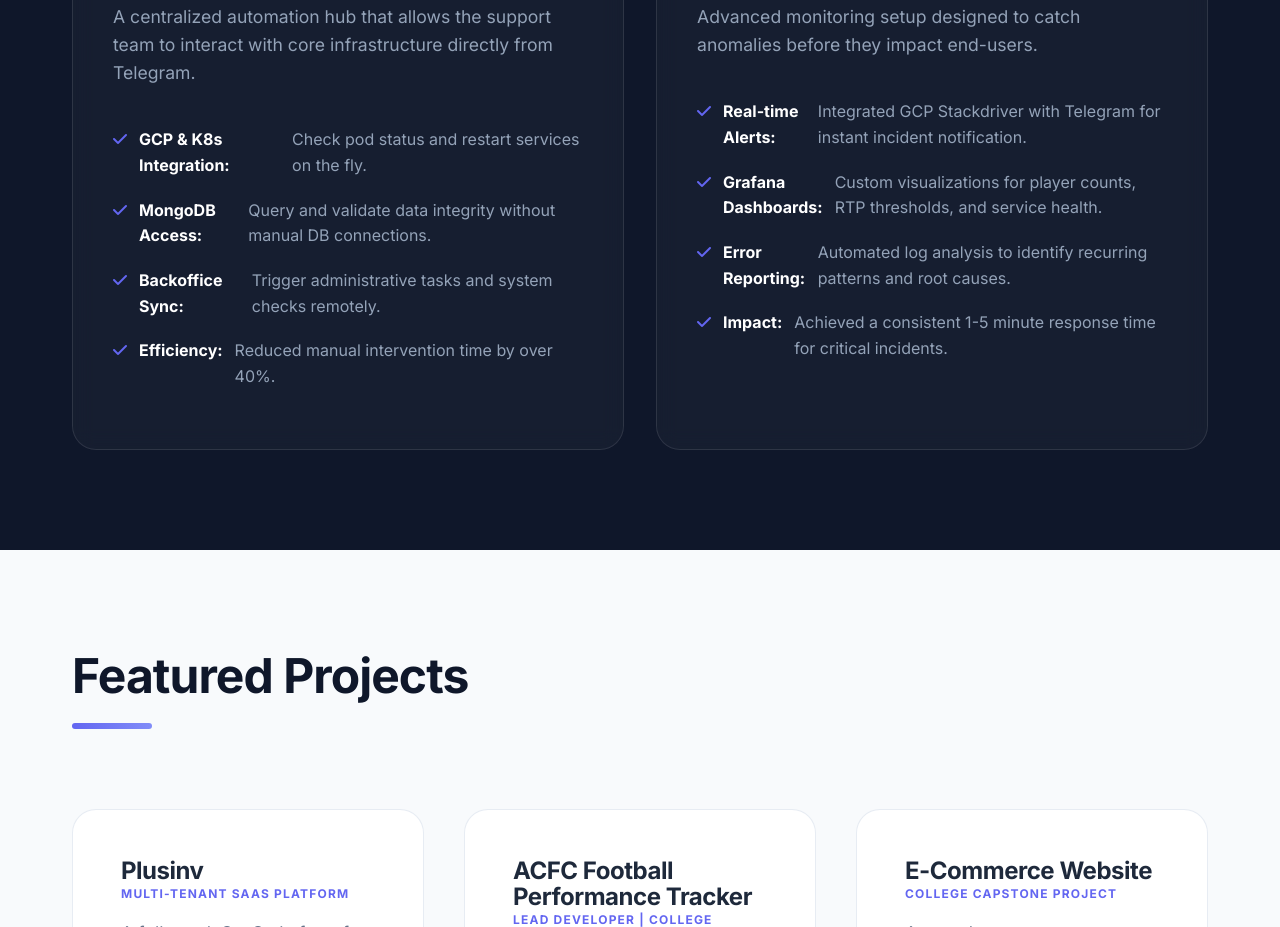
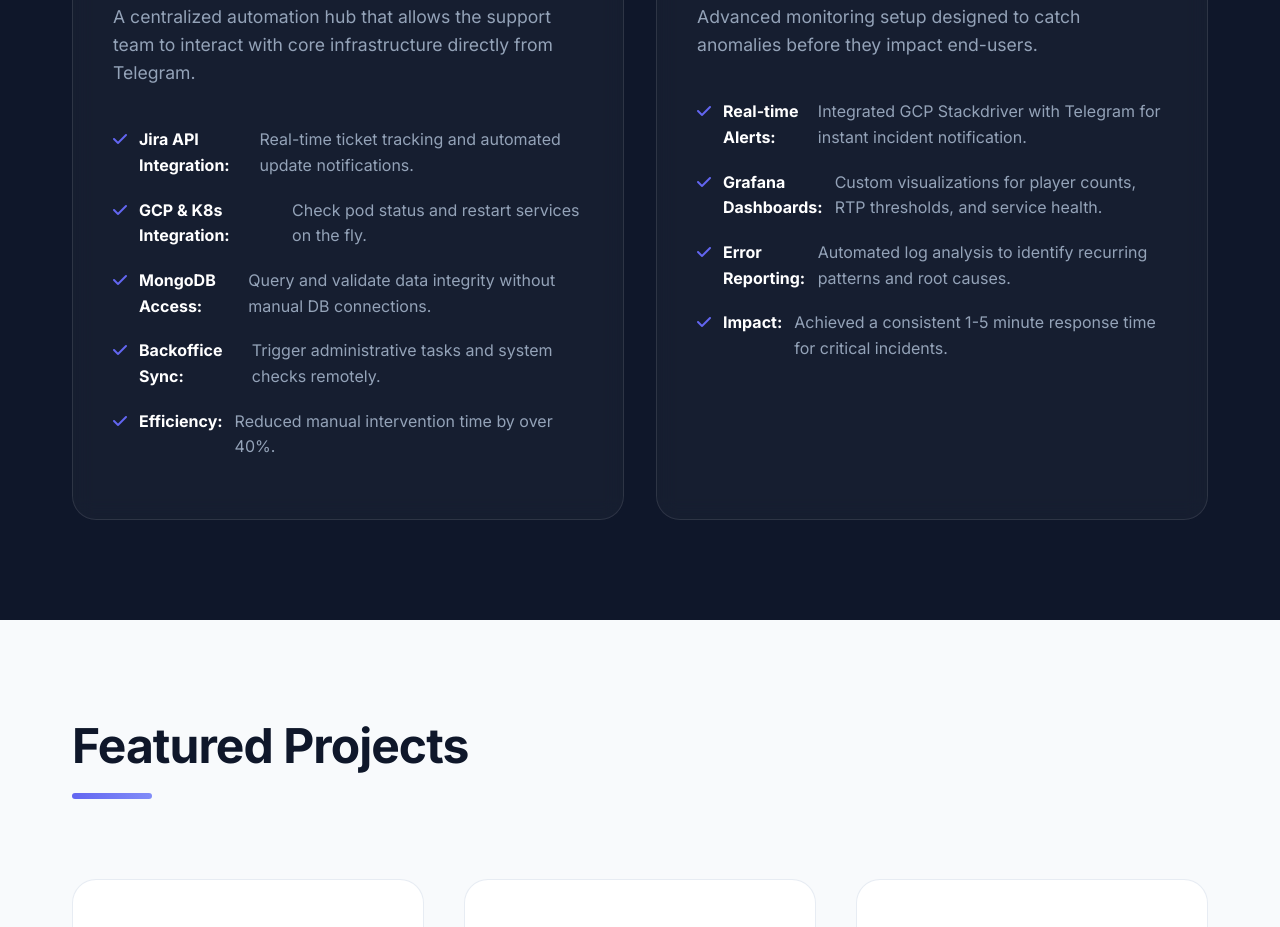
Before and after one commit to robbbbbb-dev/my-portfolio, a plain HTML site: page index.html in a window 1280 px wide. Shown: the part 3596-4523 px from the top of the page. Drawn offline with Linux system fonts and the light colour scheme.

Commit message:
Update: Added Jira API integration to the Infrastructure Telegram Bot

```diff
--- a/index.html
+++ b/index.html
@@ -165,6 +165,7 @@
                     <h3>Infrastructure Telegram Bot</h3>
                     <p>A centralized automation hub that allows the support team to interact with core infrastructure directly from Telegram.</p>
                     <ul class="card-features">
+                        <li><i class="fas fa-check"></i> <strong>Jira API Integration:</strong> Real-time ticket tracking and automated update notifications.</li>
                         <li><i class="fas fa-check"></i> <strong>GCP & K8s Integration:</strong> Check pod status and restart services on the fly.</li>
                         <li><i class="fas fa-check"></i> <strong>MongoDB Access:</strong> Query and validate data integrity without manual DB connections.</li>
                         <li><i class="fas fa-check"></i> <strong>Backoffice Sync:</strong> Trigger administrative tasks and system checks remotely.</li>
```
